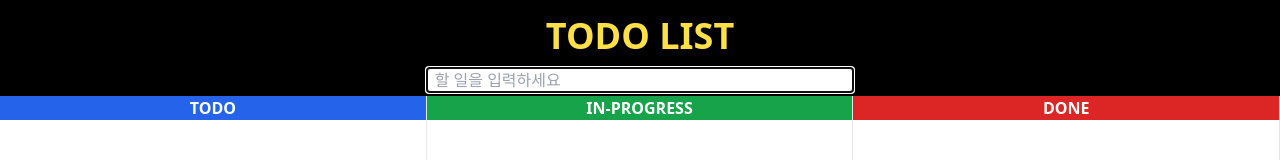
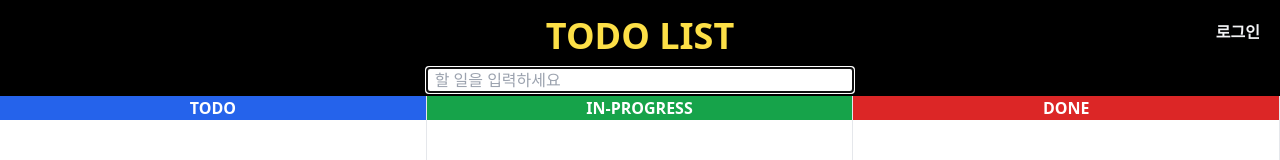
Before and after one commit to bellmin9321/ts-todo, a React (Create React App) app: page / in a window 1280 px wide. Shown: the top 160 px of the page. Built offline with nearby package versions, Linux system fonts and the light colour scheme.

Commit message:
✨ Feat: 로그인 버튼 클릭 시 로그인 fetch 구현

```diff
--- a/src/components/Header/Header.tsx
+++ b/src/components/Header/Header.tsx
@@ -1,9 +1,26 @@
-import { FC } from 'react';
+import { FC, useState } from 'react';
 import useInput from '../../hooks/useInput';
 import { Input } from '../Input';
 
 const Header: FC = () => {
   const { onChangeText, text, inputRef, addTodo } = useInput('');
+  const [user, setUser] = useState<string>('로그인');
+
+  const login = async () => {
+    const { status } = await fetch('/login', {
+      method: 'POST',
+    });
+
+    if (status === 200) {
+      getUserId();
+    }
+  };
+
+  const getUserId = async () => {
+    const { id } = await (await fetch('/user')).json();
+
+    setUser(id);
+  };
 
   return (
     <div className="m-0 h-24 flex-row content-center justify-center bg-black">
@@ -19,6 +36,12 @@ const Header: FC = () => {
         name={'할일'}
         ref={inputRef}
       />
+      <button
+        className="text-l absolute right-0 top-0 m-4 p-1 font-bold text-gray-100"
+        onClick={login}
+      >
+        {user}
+      </button>
     </div>
   );
 };
--- a/src/components/TodoList/TodoList.tsx
+++ b/src/components/TodoList/TodoList.tsx
@@ -2,7 +2,6 @@ import { memo } from 'react';
 import { useRecoilState } from 'recoil';
 import { modalState, columnsState } from '../../recoil';
 import Modal from '../Modal';
-import useTodo from '../../hooks/useTodo';
 import TodoDetail from '../TodoDetail.tsx';
 import { DragDropContext, DropResult } from 'react-beautiful-dnd';
 import { TodoListType } from '../../types';
```
